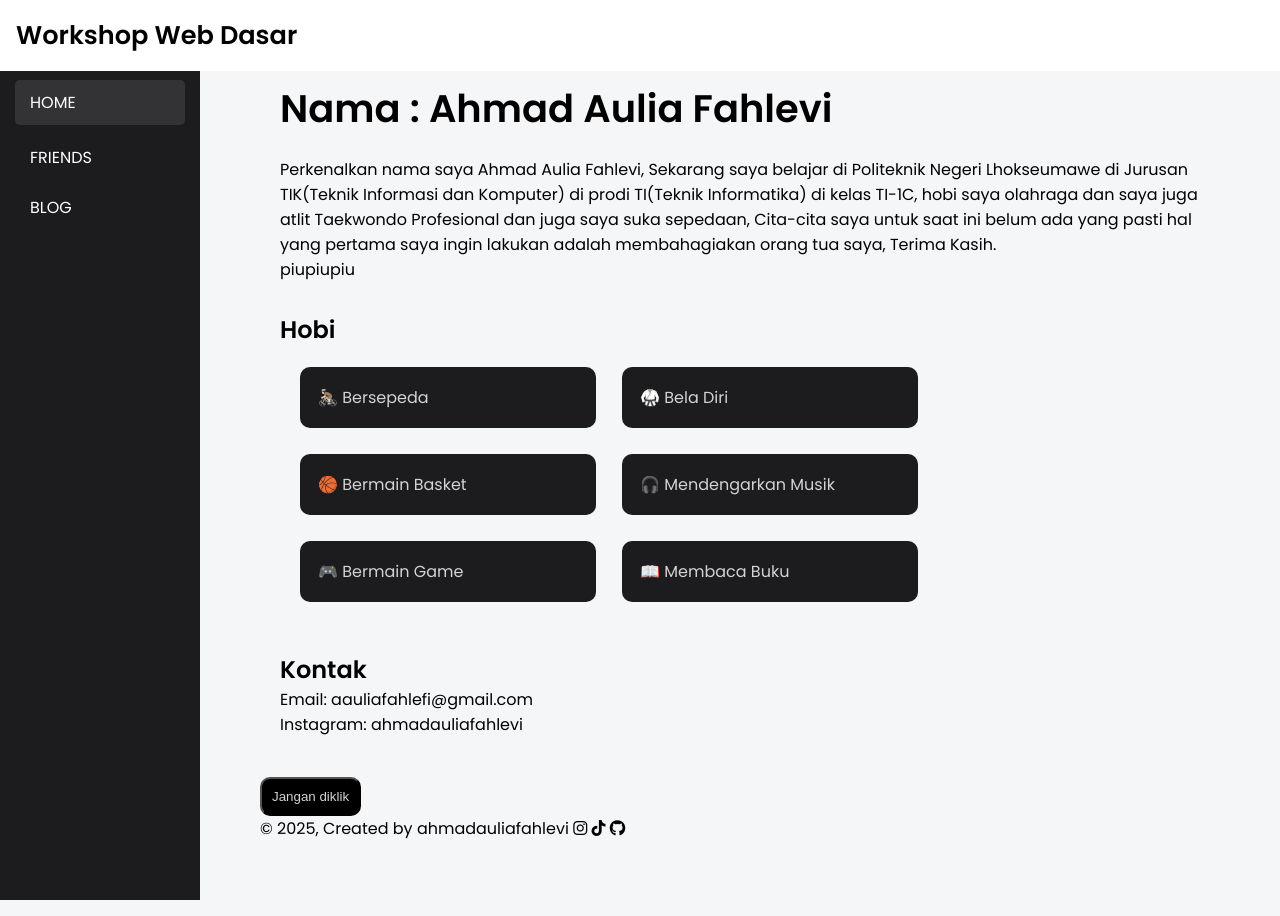
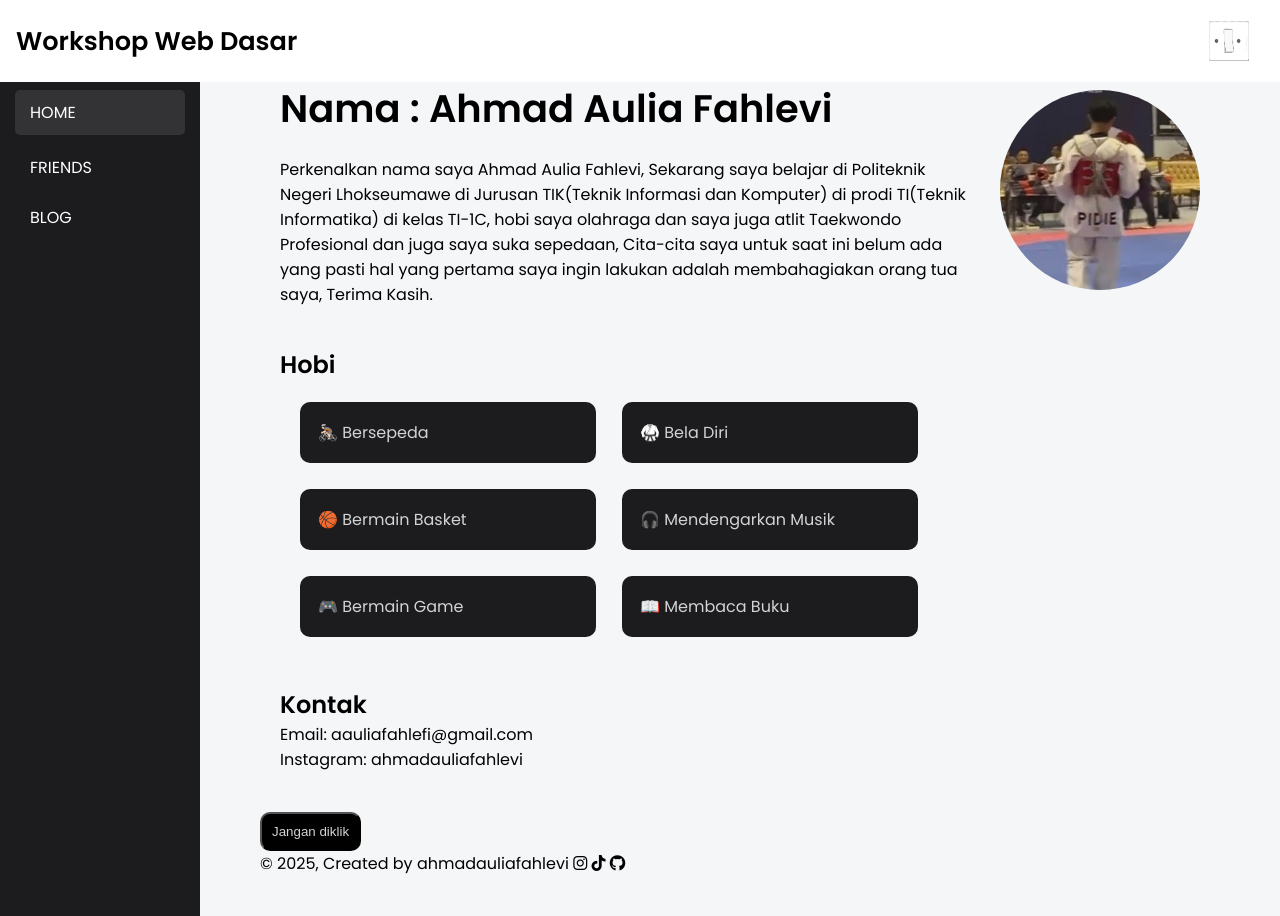
Before and after one commit to lepii1/lepii1.github.io, a Jekyll site: the page built from index.html, in a window 1280 px wide. Built offline with Jekyll 4.4.1, drawn with Linux system fonts in a browser that asks for light colours.

Commit message:
initial commit

```diff
--- a/_includes/navigation.html
+++ b/_includes/navigation.html
@@ -5,6 +5,10 @@
          <button class="menu-toggle" onclick="toggleMenu()">
             <i class="fas fa-bars"></i>
          </button>
+         <button id="theme-toggle" class="theme-toggle">
+            <img id="theme-icon" src="/assets/images/mati.png" alt="Toggle Theme" width="24">
+          </button>
+
 </header>
 <aside class="sidebar" id="sidebar">
         <nav class="sidebar-nav">
--- a/_sass/edit.scss
+++ b/_sass/edit.scss
@@ -23,6 +23,31 @@ body{
     min-height: 100vh;
 }
 
+.profile-section {
+    display: flex;
+    align-items: center;
+    justify-content: space-between;
+    flex-wrap: wrap;
+    gap: 30px;
+    margin-bottom: 40px;
+}
+
+.profile-text {
+    flex: 1;
+    min-width: 280px;
+}
+
+.profile-image {
+    flex-shrink: 0;
+}
+
+.profile-pictures {
+    width: 200px;
+    height: 200px;
+    border-radius: 50%;
+    object-fit: cover;
+    background-color: #fbbc05;
+ }
 
 .header-container{
     max-width: 1100px;
@@ -63,8 +88,9 @@ body{
 
 .sidebar {
    background-color: var(--card);
-   padding: 85px 15px;
+   padding: 95px 15px;
    width: 200px;
+
 }
 
 .sidebar-nav ul {
@@ -209,7 +235,7 @@ a {
 
 .blog-container code{
     background-color: #0d0d0f;
-    color: var(--secondary);
+    color: lightgray;
     padding: 4px 8px;
     border-radius: 8px;
 }
@@ -228,6 +254,69 @@ a:hover{
     text-decoration: underline;
 }
 
+.theme-toggle {
+    background: none;
+    border: none;
+    cursor: pointer;
+    margin-left: auto;
+    margin-right: 10px;
+    padding: 5px;
+  }
+
+  .theme-toggle img {
+    width: 40px;
+    height: 40px;
+  }
+
+body.dark {
+    background-color: #121212;
+    color: #eaeaea;
+  }
+
+  .dark .sidebar {
+    background-color: #1e1e1e;
+  }
+
+  .dark .sidebar-nav li a {
+    color: #eaeaea;
+  }
+
+  .dark .sidebar-nav li a:hover,
+  .dark .sidebar-nav li a.current {
+    background-color: rgba(255, 255, 255, 0.15);
+  }
+
+  .dark .container h1,
+  .dark .container h2,
+  .dark a {
+    color: #ffffff;
+  }
+
+  .dark .friends-list a{
+    color: black;
+  }
+
+  .dark .blog-container pre,
+  .dark .blog-container code {
+    background-color: lightgray;
+    color: black;
+  }
+
+  .dark .profile-pictures {
+    background-color: #333;
+  }
+
+  .dark .hobbies li a {
+    background-color: #2a2a2a;
+    color: #fff;
+  }
+
+  .dark .footer {
+    background-color: #121212;
+    color: #aaa;
+  }
+
+
 @media (max-width: 768px){
     .nav-links{
         flex-direction: column;
@@ -237,7 +326,7 @@ a:hover{
     }
 
     .container{
-        padding: 0 16px;
+        padding: 0px 16px;
     }
 }
 
@@ -252,13 +341,14 @@ a:hover{
     .sidebar {
         display: none;
         position: fixed;
-        top: 60px;
+        top: auto;
         left: 0;
         width: 100%;
-        // background-color: #f5f5f5;
         background-color: black;
-        z-index: 1000;
+        padding-bottom: 10px;
+        padding-top: 55px;
     }
+
     .sidebar.active {
         display: block;
     }
@@ -267,5 +357,7 @@ a:hover{
     }
     .container {
         margin-top: 80px;
+        padding-top: 2px;
     }
+
 }
--- a/assets/js/scripts.js
+++ b/assets/js/scripts.js
@@ -6,3 +6,25 @@ function toggleMenu() {
     const sidebar = document.getElementById('sidebar');
     sidebar.classList.toggle('active');
 }
+
+  document.addEventListener("DOMContentLoaded", function () {
+    const toggleBtn = document.getElementById("theme-toggle");
+    const iconImg = document.getElementById("theme-icon");
+    const body = document.body;
+
+    const sunIcon = "/assets/images/hidup.png";
+    const moonIcon = "/assets/images/mati.png";
+
+    // Cek preferensi
+    if (localStorage.getItem("theme") === "dark") {
+      body.classList.add("dark");
+      iconImg.src = sunIcon;
+    }
+
+    toggleBtn.addEventListener("click", () => {
+      body.classList.toggle("dark");
+      const isDark = body.classList.contains("dark");
+      localStorage.setItem("theme", isDark ? "dark" : "light");
+      iconImg.src = isDark ? sunIcon : moonIcon;
+    });
+  });
--- a/index.html
+++ b/index.html
@@ -3,6 +3,8 @@ layout: default
 title: Home
 ---
     <div class="container">
+        <div class="profile-section">
+            <div class="profile-text">
                 <h1>Nama : Ahmad Aulia Fahlevi</h1>
                     <p>Perkenalkan nama saya Ahmad Aulia Fahlevi, Sekarang saya belajar di Politeknik Negeri Lhokseumawe
                         di Jurusan TIK(Teknik Informasi dan Komputer) di prodi TI(Teknik Informatika) di kelas TI-1C,
@@ -10,8 +12,11 @@ title: Home
                         Cita-cita saya untuk saat ini belum ada yang pasti hal yang pertama saya ingin lakukan adalah
                         membahagiakan orang tua saya, Terima Kasih.
                     </p>
-        <p>piupiupiu</p>
-
+            </div>
+             <div class="profile-image">
+                <img src="{{ site.baseurl }}/assets/images/myfoto.jpg" alt="Profile Pictures" class="profile-pictures">
+             </div>
+            </div>
     <h2>Hobi</h2>
     <ul class="hobbies">
         <li><a href="#">🚴🏻 Bersepeda</a></li>
```
Also changed, not shown: .github/workflows/jekyll-docker.yml, assets/images/hidup.png (added), assets/images/mati.png (added), assets/images/myfoto.jpg. Lines whose indentation alone changed are shown as unchanged.
